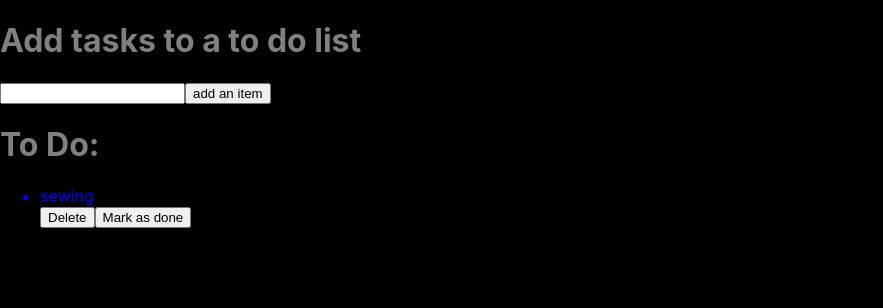
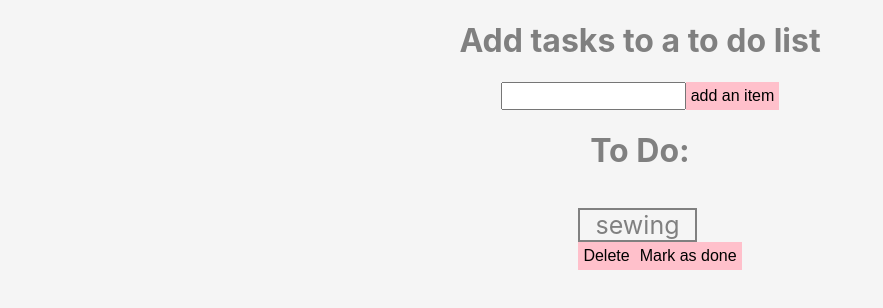
Before and after one commit to anastasia-pan/shoppingList, a React (Create React App) app: page / in a window 1280 px wide. Shown: the top 308 px of the page, without its empty margins (0-883 px from the left). Built offline with nearby package versions, Linux system fonts and the light colour scheme.

Commit message:
css altered

```diff
--- a/src/ShoppingList.js
+++ b/src/ShoppingList.js
@@ -36,18 +36,24 @@ const ShoppingList = () => {
     setTasks(newArray);
   };
 
+  // const changePosition = (item) => {
+  //   let newArray = [...tasks];
+  //   newArray.push(newArray.splice(newArray.indexOf(item, 1)[0]));
+  //   setTasks(newArray);
+  // };
+
   return (
-    <div>
-      <h1>Add tasks to a to do list</h1>
-      <form onSubmit={addItem}>
+    <div className="wholePage">
+      <h1 className="header">Add tasks to a to do list</h1>
+      <form className="form" onSubmit={addItem}>
         <input value={userInput} onChange={updateValue} />
         <button onClick={addItem}>add an item</button>
       </form>
       <h1>To Do:</h1>
       <ul>
-        <div className="listLine">
-          {tasks.map((task) => (
-            <Task task={task} func={deleted} />
+        <div>
+          {tasks.map((task, index) => (
+            <Task key={index} task={task} func={deleted} />
           ))}
         </div>
       </ul>
@@ -66,7 +72,17 @@ const Task = (props) => {
 
   return (
     <div>
-      <li style={{ color: task.completed ? "red" : "blue" }}>{task.title}</li>
+      <li
+        className="listLine"
+        key="value"
+        style={
+          task.completed
+            ? { textDecoration: "line-through", opacity: "0.6" }
+            : { textDecoration: "none" }
+        }
+      >
+        {task.title}
+      </li>
       <button onClick={props.func}>Delete</button>
       <button onClick={markCompleted}>Mark as done</button>
     </div>
--- a/src/index.css
+++ b/src/index.css
@@ -5,7 +5,7 @@ body {
     sans-serif;
   -webkit-font-smoothing: antialiased;
   -moz-osx-font-smoothing: grayscale;
-  background: black;
+  background: whitesmoke;
   color: grey;
 }
 
@@ -14,5 +14,40 @@ code {
     monospace;
 }
 
-doneBox {
+.wholePage {
+  display: flex;
+  flex-direction: column;
+  align-items: center;
 }
+
+.header {
+}
+
+.listLine {
+  max-width: 70%;
+  display: flex;
+  justify-content: space-around;
+  list-style-type: none;
+  font-size: 25px;
+  border-style: solid;
+  border-width: 2px;
+  border-color: grey;
+  box-shadow: inset;
+}
+
+.form {
+  display: flex;
+  flex-direction: row;
+  white-space: normal;
+}
+
+button {
+  background-color: pink;
+  border: 1px;
+  color: black;
+  padding: 5px 5px;
+  text-align: center;
+  text-decoration: none;
+  display: inline-block;
+  font-size: 16px;
+}
```
